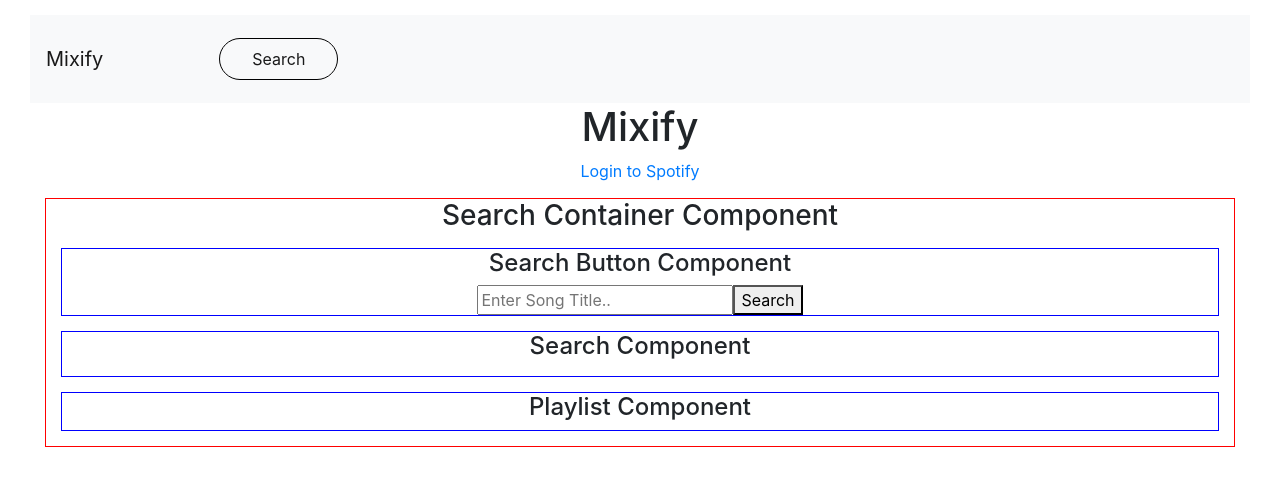
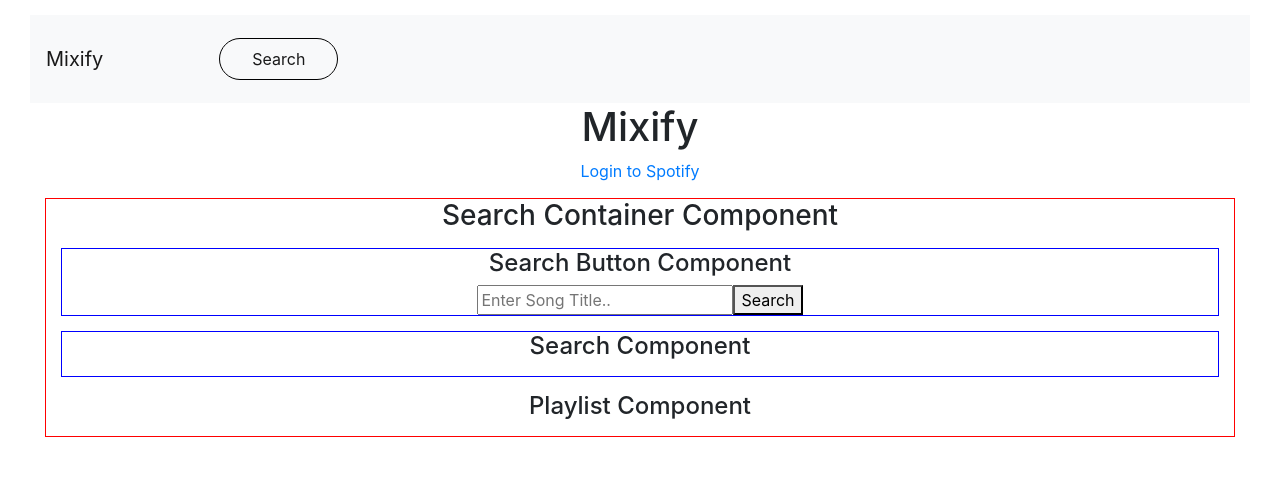
Before and after one commit to dylance/test-servers, a React (Create React App) app in the folder react-test/: page / in a window 1280 px wide. Shown: the top 486 px of the page. Built offline with nearby package versions, Linux system fonts and the light colour scheme; what spotify-web-api-js would draw is missing.

Commit message:
blah blah its not workinggit add -A

```diff
--- a/react-test/src/Playlist.js
+++ b/react-test/src/Playlist.js
@@ -4,15 +4,23 @@
 
 	render() {
 
+    let playlistItem = this.props.list.map( (item) => {
+      return (
+        <div>
+          <p>
+            test: { item.name }
+          </p>
+        </div>
+      )
+    })
 
-
-
-
-		return (
-      <div className="App Search-border">
+    return(
+      <div className="todos">
         <h4>Playlist Component</h4>
-
-     </div>
-		)
+        <div>
+          { playlistItem }
+        </div>
+      </div>
+    )
 	}
 }
--- a/react-test/src/SearchContainer.js
+++ b/react-test/src/SearchContainer.js
@@ -28,6 +28,7 @@
       playlist: []
     }
     this.getNowPlaying = this.getNowPlaying.bind(this);
+    this.addSong = this.addSong.bind(this);
   }
 
   getHashParams() {
@@ -122,7 +123,7 @@
           // albumImage={ this.state.nowPlaying.albumCover }
           addSong={ (e) => { this.addSong(e) } }
         />
-        <Playlist />
+        <Playlist list= {this.state.playlist} />
       </div>
 		)
 	}
```
